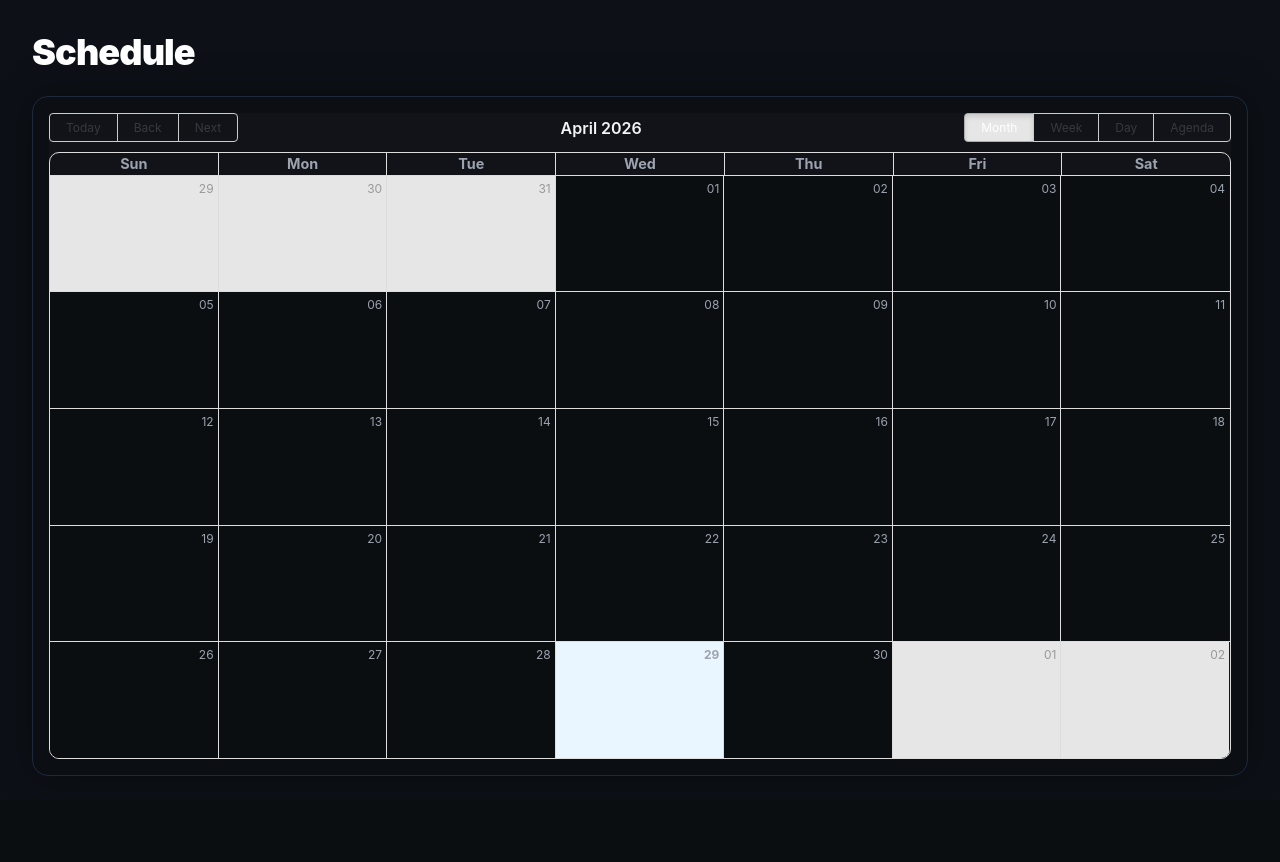
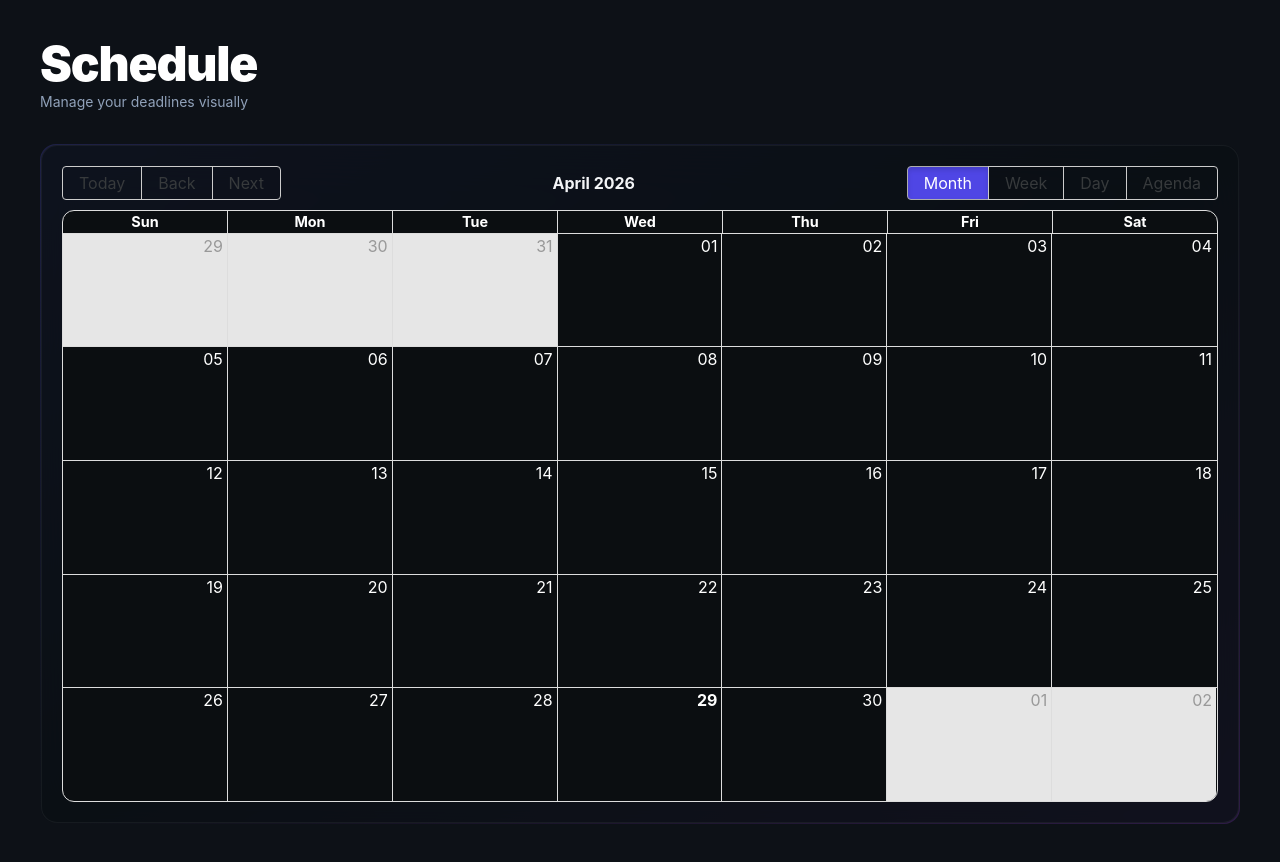
Before and after one commit to Shikhar-Pandey04/linear-app-frontend, a React app in the folder frontend/: page /schedule in a window 1280 px wide. Before the commit the page ends 800 px from the top, so only its background shows below. Built offline with nearby package versions, Linux system fonts and the light colour scheme; no server answers; sample sign-in values are in the browser's storage; the HTML template or start-up script is replaced by a standard one.

Commit message:
fix: schedule navigation working

```diff
--- a/frontend/src/index.css
+++ b/frontend/src/index.css
@@ -1,19 +1,25 @@
 @import "tailwindcss";
 
-/* --- Custom Global Styles (Linear Dark Theme) --- */
+/* ========================= */
+/* 🌙 ROOT THEME VARIABLES   */
+/* ========================= */
 
 :root {
-/* Accent Color - Default Indigo */
---accent-color: 79 70 229; /* Indigo-600 */
---accent-light: 99 102 241; /* Indigo-500 */
---accent-dark: 67 56 202; /* Indigo-700 */
+  /* Default Accent (Indigo) */
+  --accent-color: 79 70 229;
+  --accent-light: 99 102 241;
+  --accent-dark: 67 56 202;
 
-/* Theme Colors */
+  /* Background Colors */
   --bg-primary: #0b0e11;
   --bg-secondary: #111318;
   --bg-card: #161921;
+
+  /* Text Colors */
   --text-primary: #f3f4f6;
   --text-secondary: #9ca3af;
+
+  /* Border */
   --border-color: rgba(30, 41, 59, 0.5);
 
   background-color: var(--bg-primary);
@@ -22,7 +28,10 @@ font-family: 'Inter', system-ui, -apple-system, sans-serif;
   color-scheme: dark;
 }
 
-/* Light Mode */
+/* ========================= */
+/* ☀️ LIGHT MODE              */
+/* ========================= */
+
 :root.light-mode {
   --bg-primary: #ffffff;
   --bg-secondary: #f8fafc;
@@ -33,90 +42,81 @@ color-scheme: dark;
   color-scheme: light;
 }
 
-/* Accent Variants */
-:root {
---accent-color: 79 70 229;
---accent-light: 99 102 241;
---accent-dark: 67 56 202;
-}
+/* ========================= */
+/* 🎨 ACCENT THEME CLASSES   */
+/* ========================= */
 
-:root {
+.theme-green {
   --accent-color: 5 150 105;
   --accent-light: 16 185 129;
   --accent-dark: 4 120 87;
 }
 
-:root {
+.theme-red {
   --accent-color: 225 29 72;
   --accent-light: 244 63 94;
   --accent-dark: 190 18 60;
 }
 
-:root {
+.theme-orange {
   --accent-color: 217 119 6;
   --accent-light: 245 158 11;
   --accent-dark: 180 83 9;
 }
 
-:root {
+.theme-cyan {
   --accent-color: 8 145 178;
   --accent-light: 6 182 212;
   --accent-dark: 21 94 117;
 }
 
-/* Body */
+/* ========================= */
+/* 🧱 BASE STYLES            */
+/* ========================= */
+
 body {
   margin: 0;
   padding: 0;
   background-color: var(--bg-primary);
   min-height: 100vh;
   -webkit-font-smoothing: antialiased;
--moz-osx-font-smoothing: grayscale;
   transition: background-color 0.3s ease, color 0.3s ease;
 }
 
-/* Selection */
+/* Custom Selection Color based on Accent */
 ::selection {
-background-color: rgba(168, 85, 247, 0.3);
+  background-color: rgba(var(--accent-color), 0.4);
   color: white;
 }
 
-/* Hide Scrollbar */
-::-webkit-scrollbar {
-display: none;
+/* Hide Scrollbar Everywhere */
+* {
+  -ms-overflow-style: none;  /* IE and Edge */
+  scrollbar-width: none;     /* Firefox */
+}
+*::-webkit-scrollbar {
+  display: none;             /* Chrome, Safari, Opera */
 }
 
-* {
-  -ms-overflow-style: none;
-  scrollbar-width: none;
-  }
-
-/* Smooth UI */
-
+/* Smooth Transitions for UI Elements */
 * {
   transition: border-color 0.2s, background-color 0.2s;
 }
 
 /* ========================= */
-/* 🔥 CALENDAR DARK THEME */
+/* 🔥 PREMIUM CALENDAR       */
 /* ========================= */
 
 .custom-calendar {
   background: var(--bg-secondary);
-border-radius: 12px;
+  border-radius: 16px;
   color: var(--text-primary);
 }
 
-/* Toolbar */
-.rbc-toolbar {
-display: flex;
-justify-content: space-between;
-align-items: center;
-margin-bottom: 16px;
-}
-
+/* Toolbar Buttons & Labels */
 .rbc-toolbar-label {
-font-weight: 600;
+  font-weight: 700;
+  font-size: 16px;
   color: var(--text-primary);
 }
 
@@ -124,71 +124,50 @@ color: var(--text-primary);
   background: var(--bg-card);
   border: 1px solid var(--border-color);
   color: var(--text-secondary);
-border-radius: 8px;
-padding: 6px 12px;
-font-size: 12px;
+  border-radius: 10px;
+  padding: 6px 14px;
+  transition: all 0.2s ease;
 }
 
 .rbc-toolbar button:hover {
   background: rgba(var(--accent-color), 0.1);
   color: rgb(var(--accent-light));
+  border-color: rgba(var(--accent-color), 0.3);
 }
 
 .rbc-toolbar button.rbc-active {
-background: rgb(var(--accent-color));
-color: white;
+  background: rgb(var(--accent-color)) !important;
+  color: white !important;
+  box-shadow: 0 4px 12px rgba(var(--accent-color), 0.4);
 }
 
-/* Calendar Grid */
+/* Grid & Cells */
 .rbc-month-view {
   border: 1px solid var(--border-color);
-border-radius: 10px;
+  border-radius: 12px;
   overflow: hidden;
-}
-
-.rbc-day-bg {
   background: var(--bg-primary);
 }
 
 .rbc-off-range-bg {
-background: rgba(255, 255, 255, 0.02);
+  background: rgba(0, 0, 0, 0.05);
 }
 
 .rbc-today {
-background: rgba(var(--accent-color), 0.08);
+  background: rgba(var(--accent-color), 0.1) !important;
 }
 
-.rbc-date-cell {
-color: var(--text-secondary);
-font-size: 12px;
-padding: 4px;
+/* Events Styling */
+.rbc-event {
+  background-color: rgb(var(--accent-color)) !important;
+  border-radius: 6px !important;
+  font-size: 11px;
+  font-weight: 600;
+  border: none !important;
+  box-shadow: 0 2px 5px rgba(0,0,0,0.2);
 }
 
-.rbc-day-bg:hover {
-background: rgba(255,255,255,0.03);
+.rbc-event:hover {
+  background-color: rgb(var(--accent-light)) !important;
+  transform: translateY(-1px);
 }
-
-/* Events */
-.rbc-event {
-border-radius: 6px !important;
-font-size: 11px !important;
-padding: 2px 6px !important;
-font-weight: 500;
-}
-
-.rbc-event:focus {
-outline: none;
-}
-
-/* Time View */
-.rbc-time-view,
-.rbc-time-content {
-background: var(--bg-primary);
-}
-
-/* Headers */
-.rbc-header {
-border-bottom: 1px solid var(--border-color);
-color: var(--text-secondary);
-font-size: 12px;
-}
--- a/frontend/src/pages/Schedule.jsx
+++ b/frontend/src/pages/Schedule.jsx
@@ -43,26 +43,28 @@ const Schedule = () => {
   }, []);
 
   return (
-    <div className="h-screen w-full bg-[#0d1117] text-white p-8">
+    <div className="min-h-screen w-full bg-[#0d1117] text-white p-10">
 
-      {/* HEADER */}
-      <h1 className="text-4xl font-black tracking-tight mb-6">
+      <div className="mb-8">
+        <h1 className="text-5xl font-black tracking-tight">
           Schedule
         </h1>
+        <p className="text-slate-400 text-sm mt-1">
+          Manage your deadlines visually
+        </p>
+      </div>
 
-      {/* CALENDAR CONTAINER */}
-      <div className="h-[85vh] bg-[#0b0f14] border border-slate-800 rounded-2xl p-4 shadow-[0_0_40px_rgba(0,0,0,0.4)]">
+      <div className="h-[85vh] rounded-2xl p-[1px] bg-gradient-to-br from-indigo-500/20 via-transparent to-purple-500/20">
+        <div className="h-full w-full bg-[#0b0f14]/80 backdrop-blur-xl border border-white/5 rounded-2xl p-5">
 
           <Calendar
             localizer={localizer}
             events={events}
             startAccessor="start"
             endAccessor="end"
-          className="custom-calendar"
             style={{ height: '100%' }}
-
             eventPropGetter={(event) => {
-            let bg = '#6366f1'; // default indigo
+              let bg = '#6366f1';
 
               if (event.priority === 'HIGH') bg = '#ef4444';
               else if (event.priority === 'MEDIUM') bg = '#f59e0b';
@@ -71,11 +73,11 @@ const Schedule = () => {
               return {
                 style: {
                   backgroundColor: bg,
-                borderRadius: '6px',
+                  borderRadius: '8px',
                   border: 'none',
                   color: 'white',
                   fontSize: '12px',
-                padding: '2px 6px',
+                  padding: '3px 6px',
                 },
               };
             }}
@@ -83,6 +85,8 @@ const Schedule = () => {
 
         </div>
       </div>
+
+    </div>
   );
 };
 
```
Lines whose indentation alone changed are shown as unchanged.
